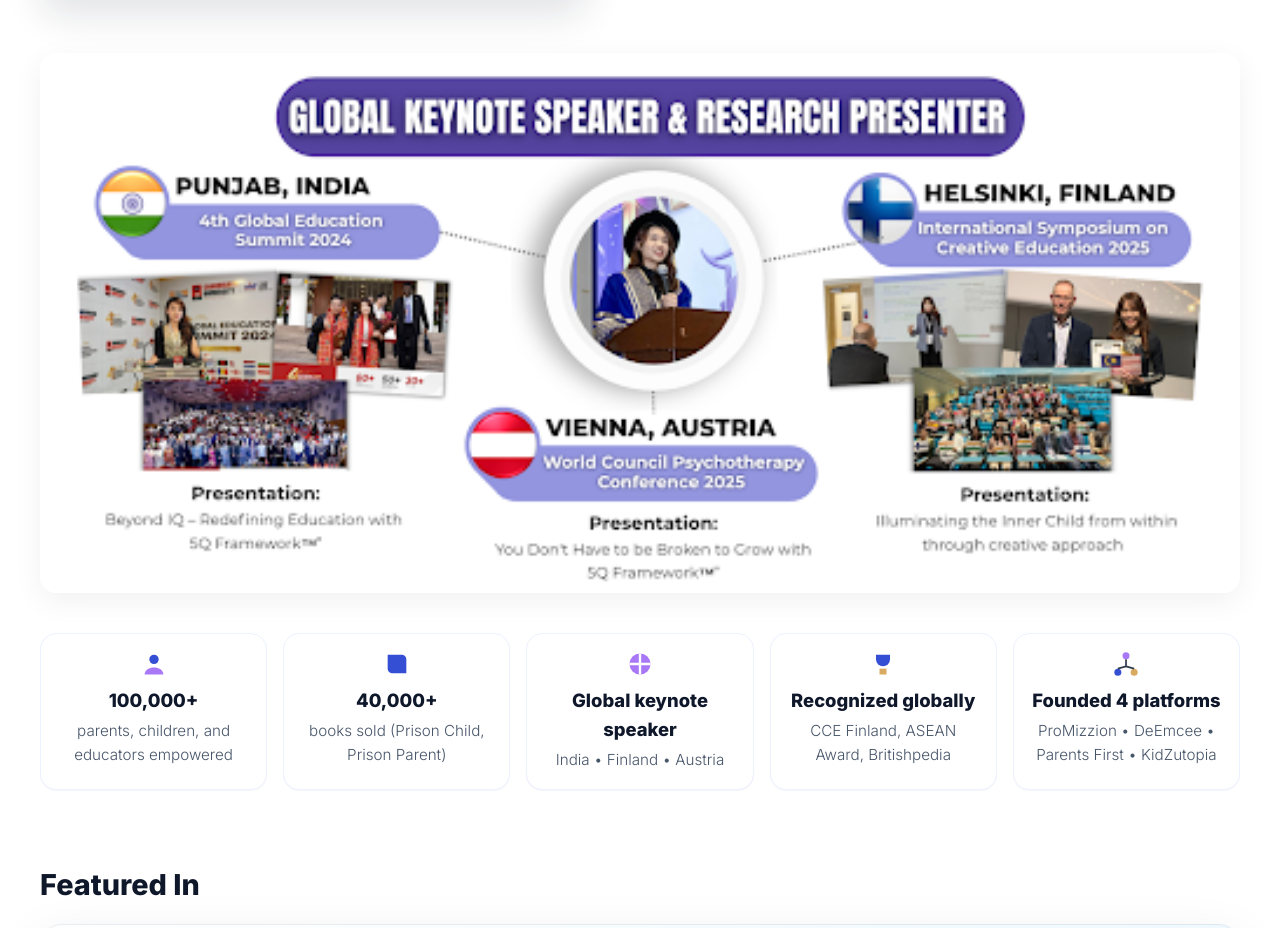
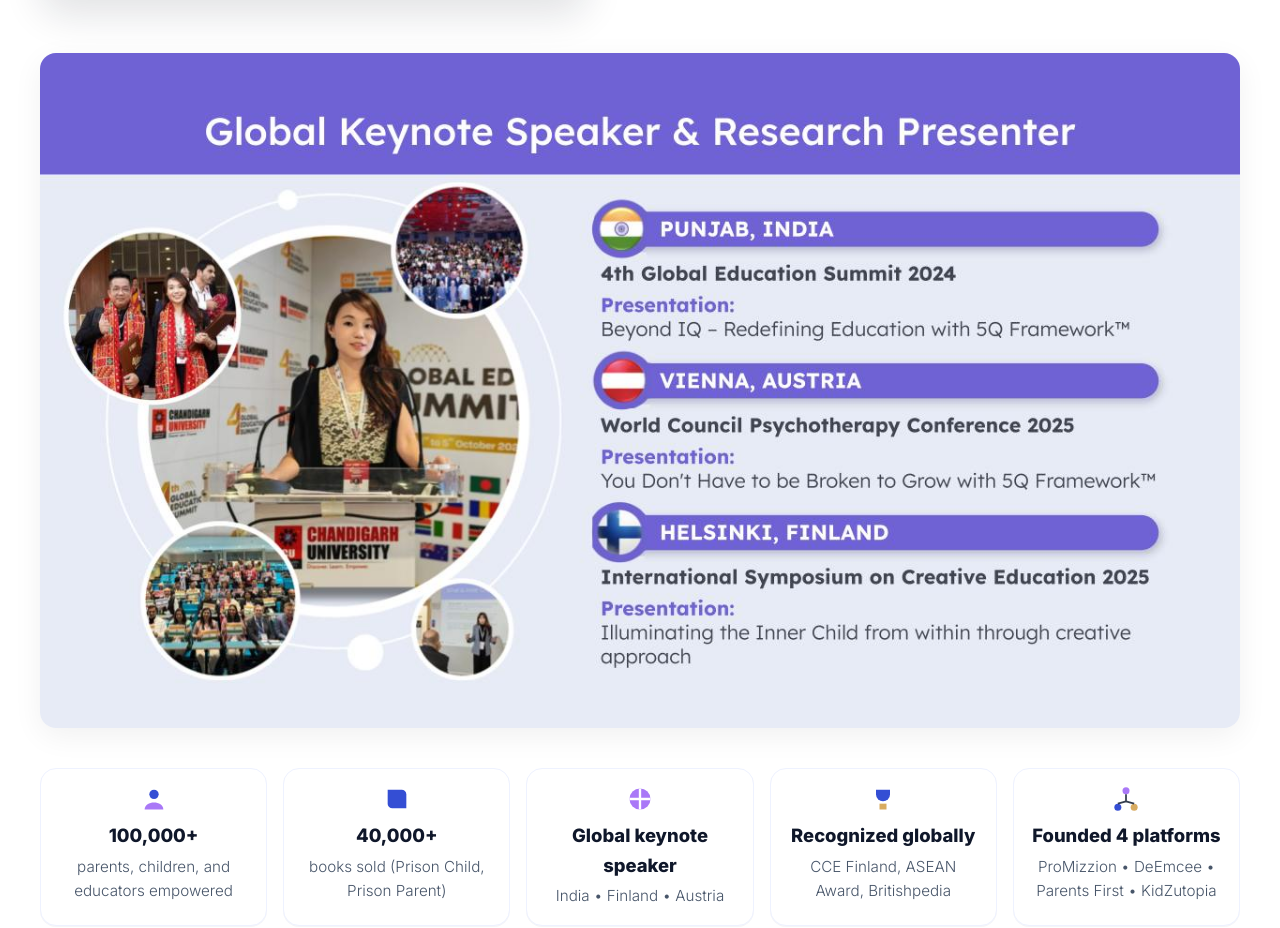
Before and after one commit to Lapendaz2015/drelaineloo-site, a website: page index.html in a window 1280 px wide. Shown: the part 1293-2221 px from the top of the page. Drawn offline with nearby package versions, Linux system fonts and the light colour scheme.

Commit message:
change image

```diff
--- a/index.html
+++ b/index.html
@@ -90,7 +90,7 @@
       <section class="container" aria-label="Keynote Banner">
         <figure class="media-wide">
           <img
-            src="assets/images/key_speaker.png"
+            src="assets/images/keyspeaker.jpg"
             alt="Dr. Elaine Loo on stage — bringing 5Q insights to global audiences"
             style="object-fit: contain"
             loading="lazy"
```
Also changed, not shown: assets/images/keyspeaker.jpg (added).
